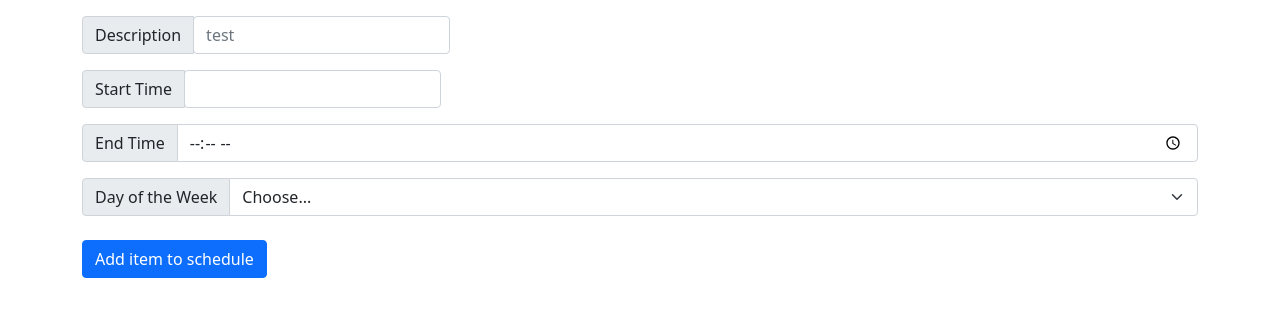
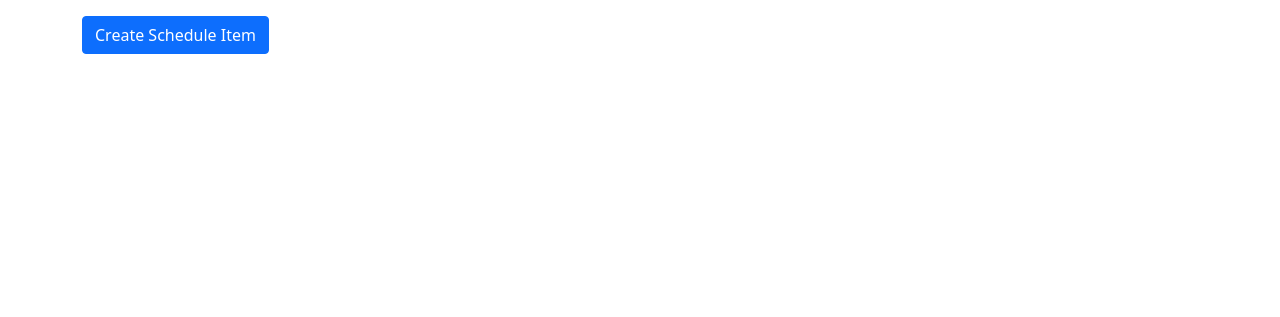
Before and after one commit to dborah123/MiddTeams, a Django app: template accounts/templates/accounts/schedule.html in a window 1280 px wide. Shown: the top 317 px of the page. Run offline with Django 3.2, Linux system fonts and the light colour scheme; the template is opened without the code that fills it: values that come from a table or form of the project are taken from there, others are empty; some libraries are stand-ins or nearby versions.

Commit message:
worked on schedule forms and modal to display

```diff
--- a/accounts/forms.py
+++ b/accounts/forms.py
@@ -1,8 +1,20 @@
 from django import forms
 from django.contrib.auth.models import User
 from django.db.models import fields
+from django.forms.widgets import Select
 from accounts.models import Athlete, Coach, ScheduleItem
 from teams.models import Team
+
+DAY_CHOICES = (
+    (-1,"Choose..."),
+    (0, "Monday"),
+    (1, "Tuesday"),
+    (2, "Wednesday"),
+    (3, "Thursday"),
+    (4, "Friday"),
+    (5, "Saturday"),
+    (6, "Sunday"),
+)
 
 class CoachCreationForm(forms.Form):
     first_name = forms.CharField(max_length=200)
@@ -89,6 +101,8 @@ class PasswordForm(forms.Form):
 
 class ScheduleItemForm(forms.ModelForm):
 
+    day = forms.ChoiceField(choices=DAY_CHOICES, widget=forms.Select(attrs={'class':'form-select'}))
+
     class Meta(object):
         model = ScheduleItem
 
@@ -103,14 +117,20 @@ class ScheduleItemForm(forms.ModelForm):
             'name': forms.TextInput(
                 attrs={
                     'class': 'form-control',
-                    'placeholder': 'test'
                 }
             ),
             'time_start': forms.TimeInput(
                 attrs={
+                    'type': 'time',
                     'class': "form-control"
                 }
-            )
+            ),
+            'time_end': forms.TimeInput(
+                attrs={
+                    'type': 'time',
+                    'class': "form-control"
+                }
+            ),
         }
 
     def __init__(self, *args, **kwargs):
--- a/accounts/models.py
+++ b/accounts/models.py
@@ -48,10 +48,10 @@ class Athlete(models.Model):
 
 class ScheduleItem(models.Model):
     user = models.ForeignKey(User, on_delete=models.CASCADE)
-    name = models.CharField(max_length=200)
-    time_start = models.TimeField()
-    time_end = models.TimeField()
-    day = models.IntegerField()
+    name = models.CharField(max_length=200, blank=True, null=True)
+    time_start = models.TimeField(blank=True, null=True)
+    time_end = models.TimeField(blank=True, null=True)
+    day = models.IntegerField(blank=True, null=True)
 
     def __str__(self):
         return self.name
--- a/accounts/templates/accounts/athlete-profile.html
+++ b/accounts/templates/accounts/athlete-profile.html
@@ -29,7 +29,7 @@
 
     <hr>
 
-    <form action="" method="POST" enctype="multipart/form-data" class="profile-form">
+    <form action="" method="POST" enctype="multipart/form-data" id="change-password-btn" class="profile-form">
         <h2>Change Password</h2>
         {% csrf_token %}
         {{password_form|crispy}}
--- a/accounts/templates/accounts/coach-profile.html
+++ b/accounts/templates/accounts/coach-profile.html
@@ -31,7 +31,7 @@
 
     <hr>
 
-    <form action="" method="POST" enctype="multipart/form-data" class="profile-form">
+    <form action="" method="POST" enctype="multipart/form-data" id="change-password-btn" class="profile-form">
         <h2>Change Password</h2>
         {% csrf_token %}
         {{password_form|crispy}}
--- a/accounts/templates/accounts/schedule.html
+++ b/accounts/templates/accounts/schedule.html
@@ -1,6 +1,8 @@
 {% extends 'base.html' %}
 {% load static %}
 {% load crispy_forms_tags %}
+
+{{ schedule_item_form.media }
 
 {% block scripts %}
 
@@ -12,55 +14,59 @@
 
 {% block content %}
 
-    {% comment %} <form action="" method="POST">
-        {% csrf_token %}
-        {{schedule_item_form.name|as_crispy_field}}
+    <!-- Button trigger modal -->
+    <button type="button" class="btn btn-primary" data-bs-toggle="modal" data-bs-target="#exampleModal">
+        Create Schedule Item
+    </button>
 
-        <button type="submit" class="btn btn-primary mb-2 mt-2">Add item to schedule</button>
-    </form> {% endcomment %}
 
+    <!-- Modal -->
+    <div class="modal fade" id="exampleModal" tabindex="-1" aria-labelledby="exampleModalLabel" aria-hidden="true">
+        <div class="modal-dialog">
+            <div class="modal-content">
+                <div class="modal-header">
+                    <h5 class="modal-title" id="exampleModalLabel">Add Schedule Item</h5>
+                    <button type="button" class="btn-close" data-bs-dismiss="modal" aria-label="Close"></button>
+                </div>
+                <div class="modal-body">
                     <form action="" method="POST">
                         {% csrf_token %}
                         <div class="input-group mb-3">
 
                             <label class="input-group-text" for="inputGroupSelect01">Description</label>
-            {{schedule_item_form.name|as_crispy_field}}
+                            {{schedule_item_form.name}}
 
                         </div>
 
                         <div class="input-group mb-3">
 
                             <label class="input-group-text" for="inputGroupSelect01">Start Time</label>
-            {{schedule_item_form.time_start|as_crispy_field}}
-            {% comment %} <input type="time" class="form-control" aria-label="Username" name="start_time" required> {% endcomment %}
+                            {{schedule_item_form.time_start}}
 
                         </div>
 
                         <div class="input-group mb-3">
 
                             <label class="input-group-text" for="inputGroupSelect01">End Time</label>
-            <input type="time" class="form-control" aria-label="Username" name="end_time" required>
+                            {{schedule_item_form.time_end}}
 
                         </div>
 
                         <div class="input-group mb-3">
 
                             <label class="input-group-text" for="inputGroupSelect01">Day of the Week</label>
-                <select class="form-select" id="inputGroupSelect01">
-                    <option selected>Choose...</option>
-                    <option value="0">Monday</option>
-                    <option value="1">Tuesday</option>
-                    <option value="2">Wednesday</option>
-                    <option value="3">Thursday</option>
-                    <option value="4">Friday</option>
-                    <option value="5">Saturday</option>
-                    <option value="6">Sunday</option>
-                </select>
+                            {{schedule_item_form.day}}
 
                         </div>
+                </div>
+                <div class="modal-footer">
+                    <button type="button" class="btn btn-secondary" data-bs-dismiss="modal">Close</button>
+                    <button type="submit" class="btn btn-primary">Add schedule item</button>
+                </div>
+                    </form>
+            </div>
+        </div>
+    </div>
 
-        <button type="submit" class="btn btn-primary mb-2 mt-2">Add item to schedule</button>
-
-    </form>
 
 {% endblock content %}
```
Also changed, not shown: accounts/views.py (+19 -5 lines), accounts/migrations/0005_auto_20211020_2251.py (added), accounts/migrations/0006_auto_20211020_2258.py (added). Lines whose indentation alone changed are shown as unchanged.
